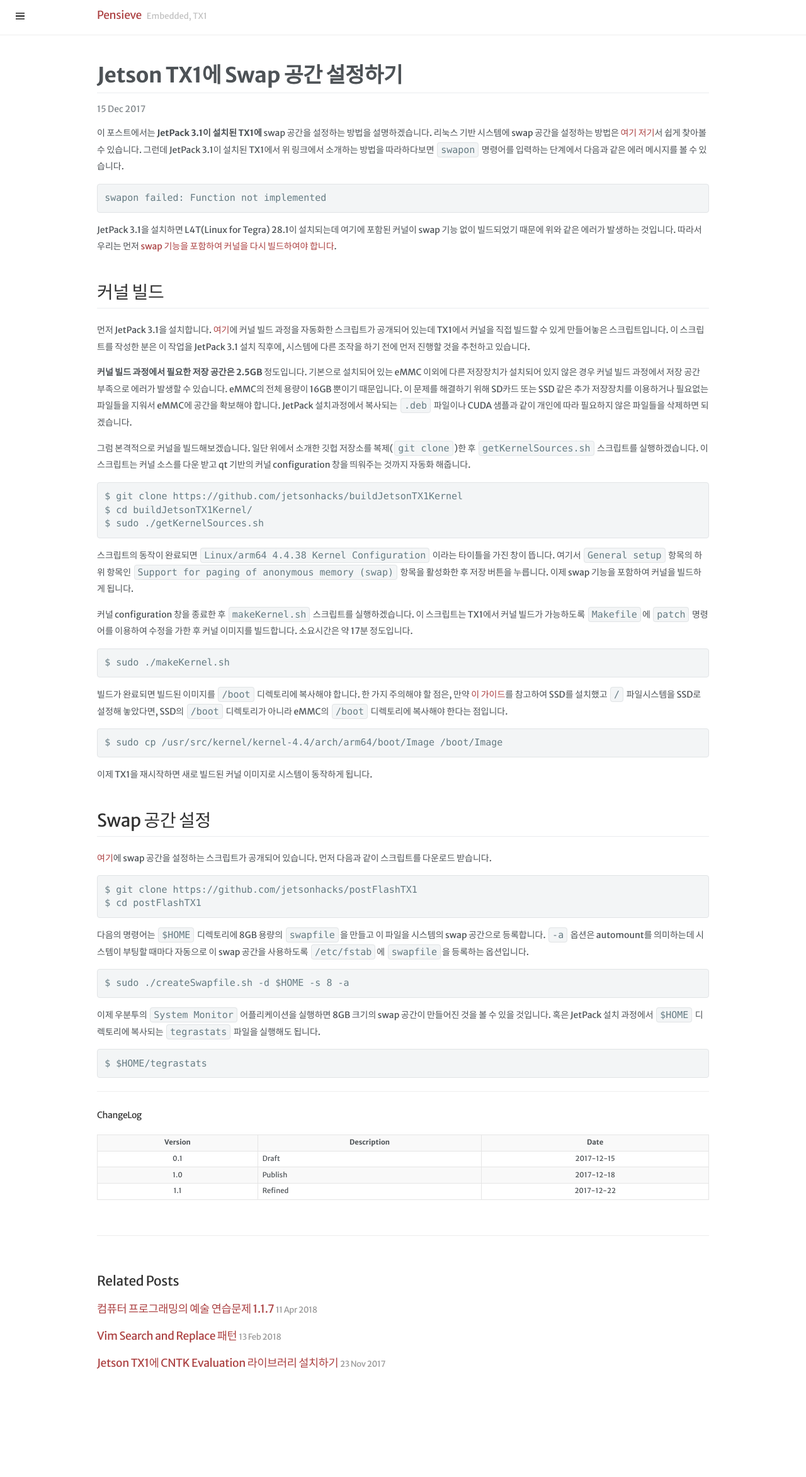
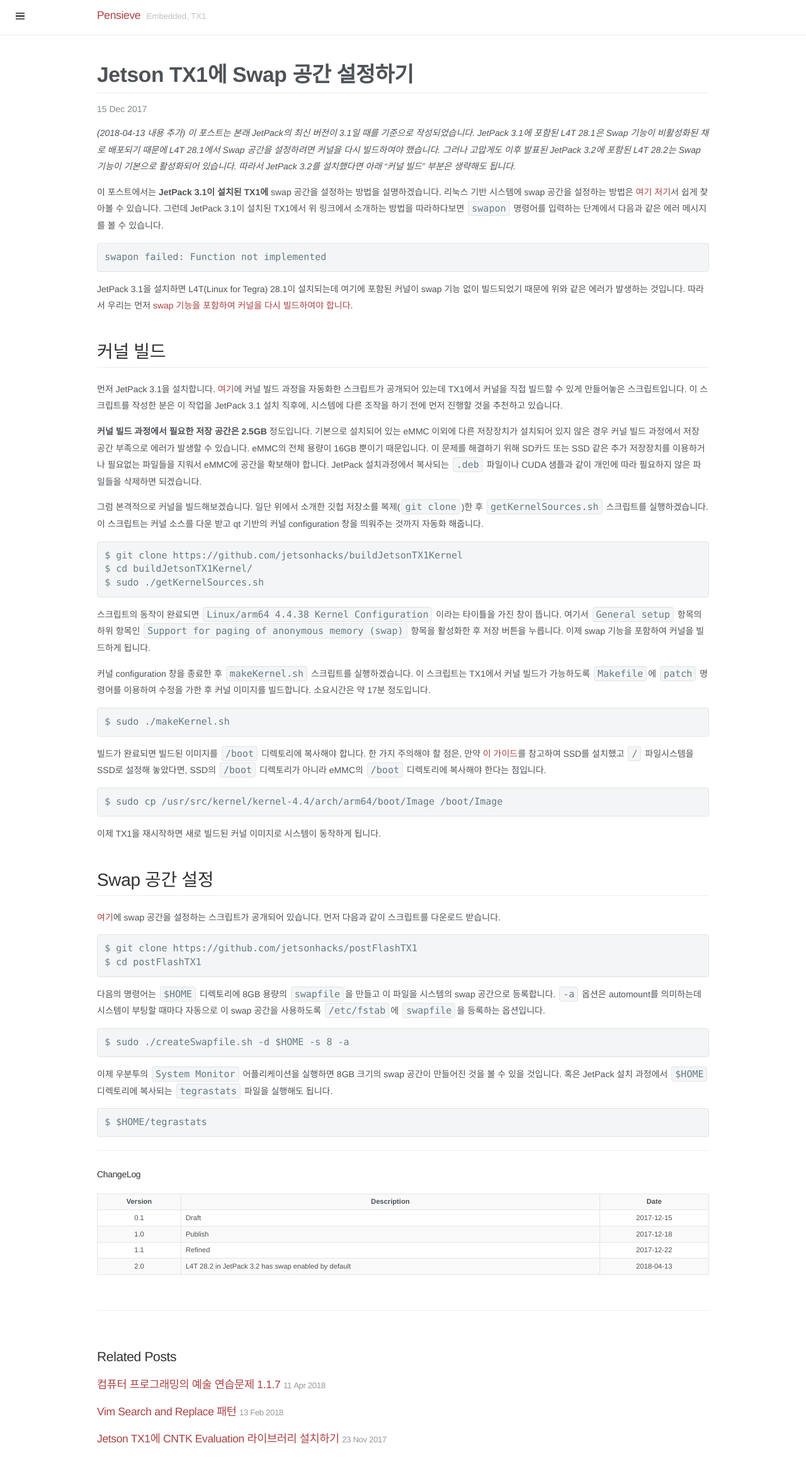
Before and after one commit to nglee/nglee.github.io, a Jekyll site: the page built from _posts/2017-12-15-Setup-Swap-Space-on-TX1-KOR.md, in a window 1280 px wide. Shown: the whole page at 63% size. Built offline with Jekyll 4.4.1, drawn with Linux system fonts in a browser that asks for light colours; some web fonts are replaced; comment, search, counter and statistics services are not loaded; before the commit the page ends 2226 px from its top, so only the background shows below that.

Commit message:
Update post : Setup swap space on TX1
v2.0 - L4T 28.2 in JetPack 3.2 has swap enabled by default

```diff
--- a/_posts/2017-12-15-Setup-Swap-Space-on-TX1-KOR.md
+++ b/_posts/2017-12-15-Setup-Swap-Space-on-TX1-KOR.md
@@ -3,6 +3,8 @@
 title: "Jetson TX1에 Swap 공간 설정하기"
 comments: true
 ---
+
+_(2018-04-13 내용 추가) 이 포스트는 본래 JetPack의 최신 버전이 3.1일 때를 기준으로 작성되었습니다. JetPack 3.1에 포함된 L4T 28.1은 Swap 기능이 비활성화된 채로 배포되기 때문에 L4T 28.1에서 Swap 공간을 설정하려면 커널을 다시 빌드하여야 했습니다. 그러나 고맙게도 이후 발표된 JetPack 3.2에 포함된 L4T 28.2는 Swap 기능이 기본으로 활성화되어 있습니다. 따라서 JetPack 3.2를 설치했다면 아래 "커널 빌드" 부분은 생략해도 됩니다._
 
 이 포스트에서는 **JetPack 3.1이 설치된 TX1에** swap 공간을 설정하는 방법을 설명하겠습니다. 리눅스 기반 시스템에 swap 공간을 설정하는 방법은 [여기](http://www.jetsonhacks.com/2016/12/21/jetson-tx1-swap-file-and-development-preparation/) [저기](https://jkjung-avt.github.io/swap-on-tx1/)서 쉽게 찾아볼 수 있습니다. 그런데 JetPack 3.1이 설치된 TX1에서 위 링크에서 소개하는 방법을 따라하다보면 `swapon` 명령어를 입력하는 단계에서 다음과 같은 에러 메시지를 볼 수 있습니다.
 
@@ -86,4 +88,9 @@
     <td>Refined</td>
     <td class="td_center">2017-12-22</td>
   </tr>
+  <tr>
+    <td class="td_center">2.0</td>
+    <td>L4T 28.2 in JetPack 3.2 has swap enabled by default</td>
+    <td class="td_center">2018-04-13</td>
+  </tr>
 </table>
--- a/public/css/lanyon.css
+++ b/public/css/lanyon.css
@@ -51,7 +51,7 @@
 html {
   /* font-family: "PT Serif", Georgia, "Times New Roman",  serif;*/
   /* font-family: Merriweather, 'Nanum Myeongjo', serif; */
- font-family: "Spoqa Han Sans", "Merriweather Sans", "Noto Sans", sans-serif;
+  /* font-family: "Spoqa Han Sans", "Merriweather Sans", "Noto Sans", sans-serif; */
 }
 
 h1, h2, h3, h4, h5, h6 {
```
